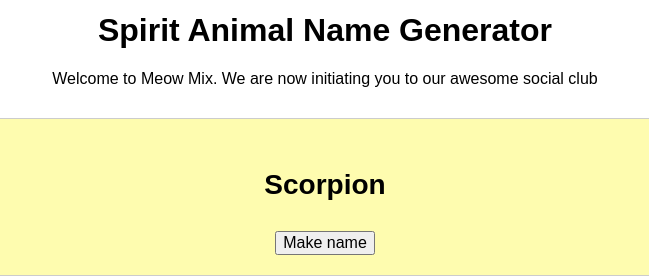
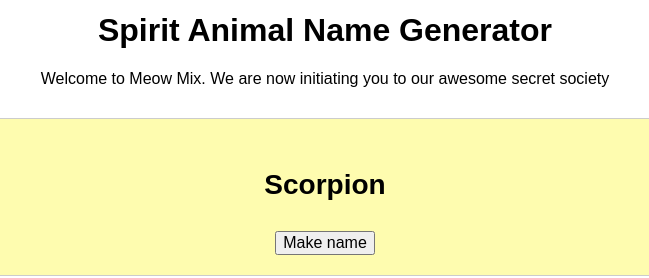
Before and after one commit to ajeshh/meowmix, a plain HTML site: page index.html in a window 1280 px wide. Shown: the part 175-453 px from the top of the page, 315-964 px from the left. Drawn offline with nearby package versions, Linux system fonts and the light colour scheme.

Commit message:
Update index.html

```diff
--- a/index.html
+++ b/index.html
@@ -58,7 +58,7 @@
     margin-right: auto; width:30%;">
 
 		<h1>Spirit Animal Name Generator</h1>
-		<p>Welcome to Meow Mix. We are now initiating you to our awesome social club</p>
+		<p>Welcome to Meow Mix. We are now initiating you to our awesome secret society</p>
 
 
 
```
